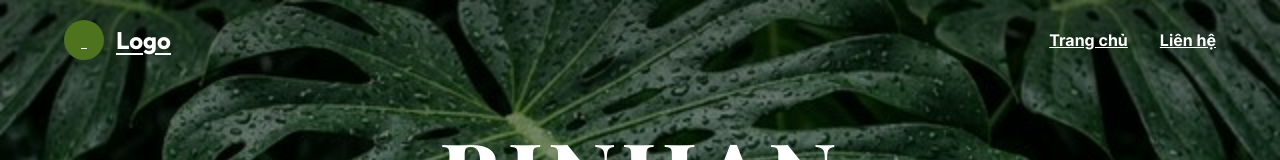
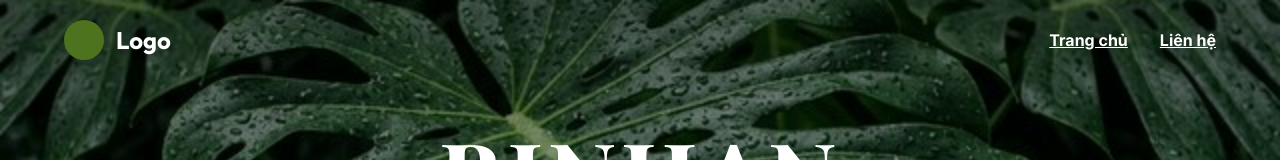
Before and after one commit to nguyenvietcuong0112/plant_web, a React (Vite) app in the folder client/: page / in a window 1280 px wide. Shown: the top 160 px of the page. Built offline with nearby package versions, Linux system fonts and the light colour scheme; no server answers; a web font is replaced by a local one.

Commit message:
UI: Remove underline from Navbar logo for a cleaner look

```diff
--- a/client/src/index.css
+++ b/client/src/index.css
@@ -99,8 +99,7 @@ h1, h2, h3, h4, .nav-logo {
   display: flex;
   align-items: center;
   gap: 12px;
-  text-decoration: underline;
-  text-underline-offset: 4px;
+  text-decoration: none;
 }
 
 .nav-links {
```
